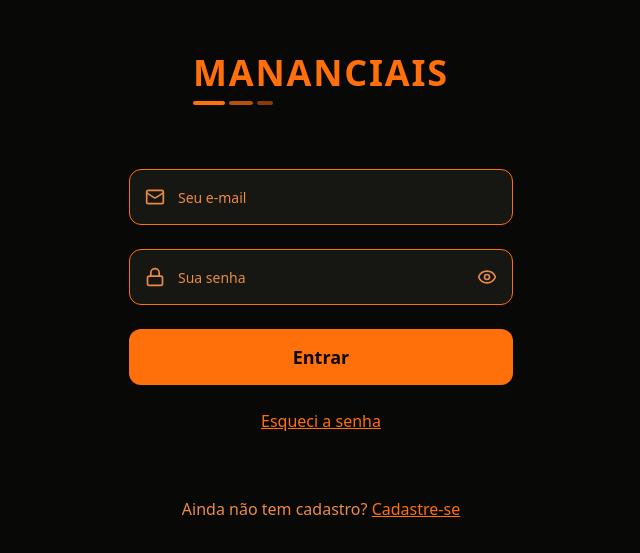
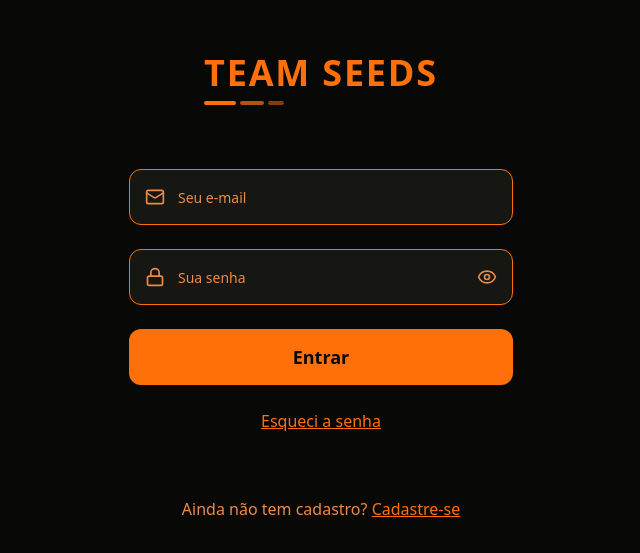
Before and after one commit to i9synconsultoria-dev/seed-leader-suite, a React (Vite) app: page /login in a window 1280 px wide. Shown: the part 113-666 px from the top of the page, without its empty margins (319-959 px from the left). Built offline with nearby package versions, Linux system fonts and the light colour scheme.

Commit message:
Update login page title
Updated the title of the login page to "TEAM SEEDS".

```diff
--- a/src/pages/Login.tsx
+++ b/src/pages/Login.tsx
@@ -20,7 +20,7 @@ const Login = () => {
     <div className="min-h-screen bg-background flex flex-col items-center justify-center px-6">
       {/* Logo */}
       <div className="mb-16">
-        <h1 className="text-4xl font-bold text-foreground tracking-wider">MANANCIAIS</h1>
+        <h1 className="text-4xl font-bold text-foreground tracking-wider">TEAM SEEDS</h1>
         <div className="flex space-x-1 mt-2">
           <div className="w-8 h-1 bg-primary rounded"></div>
           <div className="w-6 h-1 bg-primary/70 rounded"></div>
```
